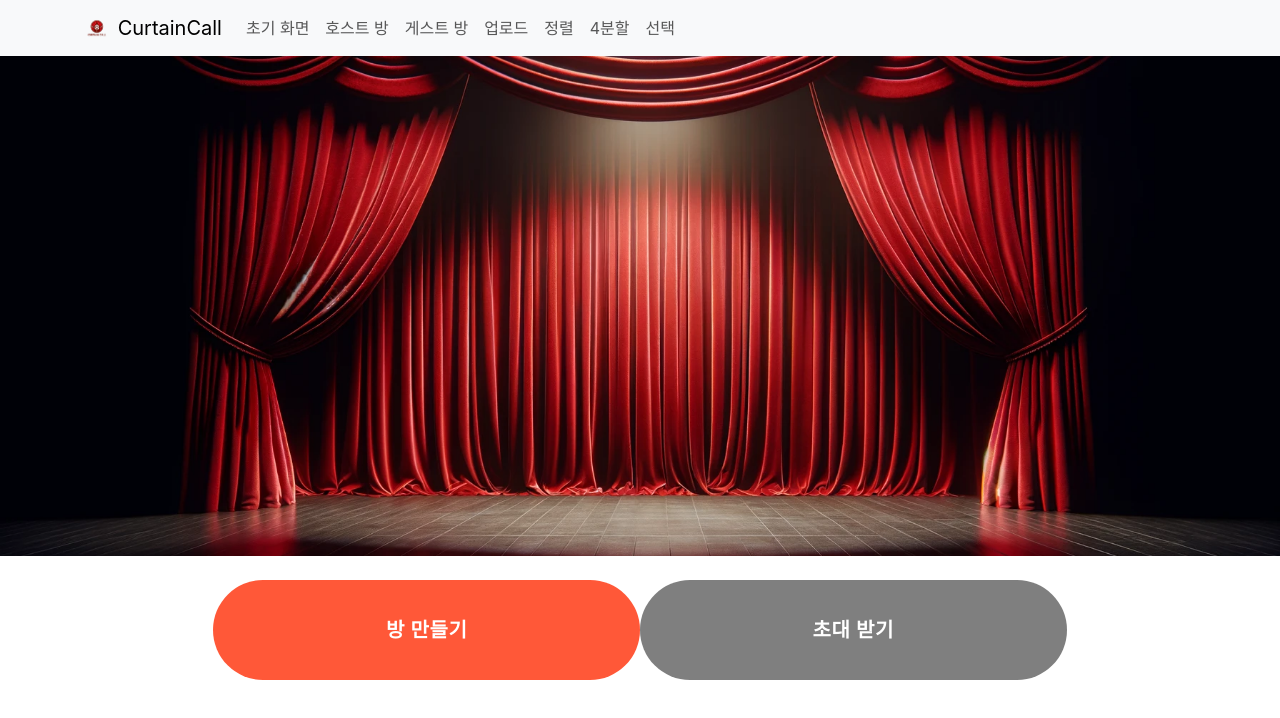
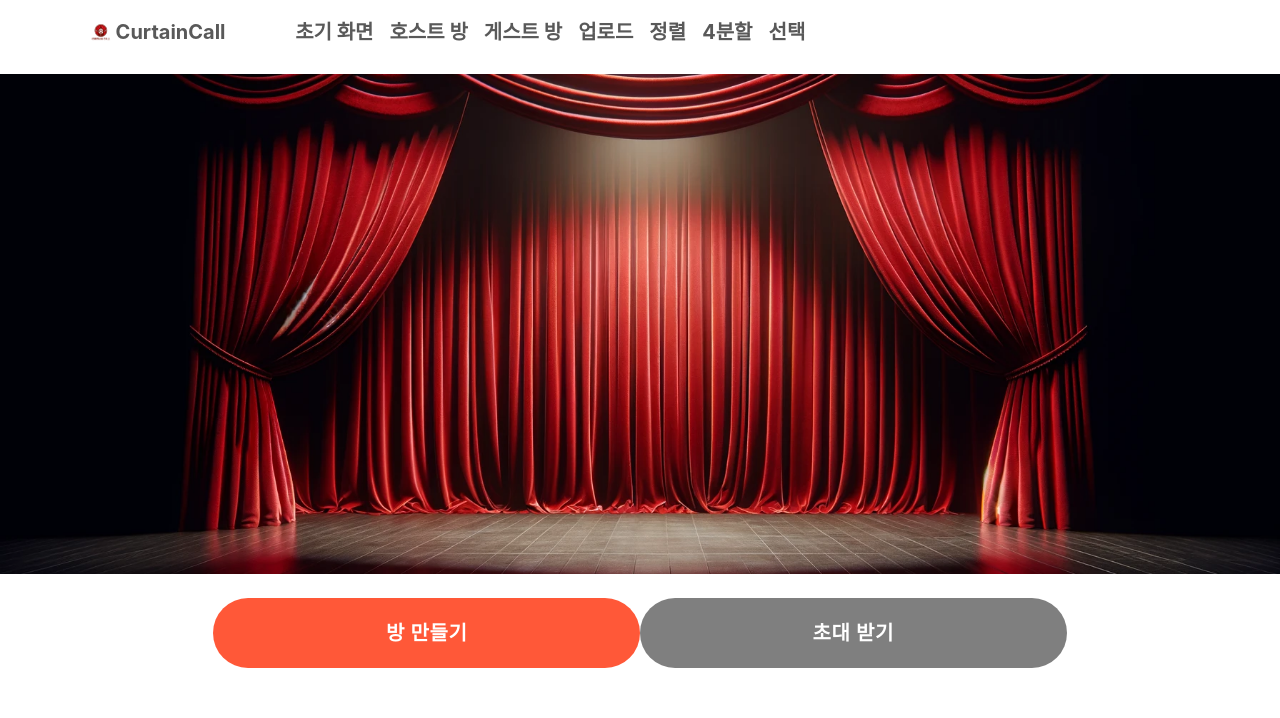
Before and after one commit to CSID-DGU/2024-1-OSS-team-1-curtaincall, a React (Create React App) app in the folder front/: page / in a window 1280 px wide. Shown: the top 718 px of the page. Built offline with nearby package versions, Linux system fonts and the light colour scheme.

Commit message:
feat : 화면 비율에 따라 네비게이션 바 메뉴 sideDrawer

```diff
--- a/front/src/App.css
+++ b/front/src/App.css
@@ -1,3 +1,25 @@
+.appLink {
+  display: inline-flex;
+  alignItems: center;
+  color: inherit;
+  textDecoration: none;
+  padding: 0px;
+  marginRight: 5%;
+  marginLeft: 5%;
+}
+
+.appIconButton {
+  marginLeft: auto;
+}
+
+.navLinks {
+  display: flex;
+  justifyContent: center;
+  padding: 8px;
+}
+
+
+/*이 아래는 효제코드*/
 .bg-body-tertiary {
   background-color: #fff2e6;
 
--- a/front/src/App.js
+++ b/front/src/App.js
@@ -1,16 +1,50 @@
 import { BrowserRouter as Router } from 'react-router-dom';
 import { useState } from 'react';
-import { Container, Navbar, Nav, Button, Row, Col } from 'react-bootstrap';
-import { Routes, Route, Link, useNavigate, Outlet } from 'react-router-dom';
+import { Routes, Route } from 'react-router-dom';
 import './App.css';
 import Start from './pages/Start';
 import Host from './pages/Host';
 import Guest from './pages/Guest';
 import Upload from './pages/Upload';
 import Sort from './pages/Sort';
-import Quater from './pages/Quarter';
 import Choose from './pages/Choose';
+import Quater from "./pages/Quarter";
 
+import {
+    useMediaQuery,
+    useTheme,
+} from "@mui/material";
+import NavigationBar from "./component/JS/NavigationBar";
+import SideDrawer from "./component/JS/SideDrawer";
+
+
+
+function App() {
+    const theme = useTheme();
+    const [drawerOpen, setDrawerOpen] = useState(false);
+    const handleDrawerToggle = () => setDrawerOpen(!drawerOpen);
+    const isMobile = useMediaQuery(theme.breakpoints.down('md'));
+
+    return (
+        <div className="App">
+            <Router>
+                <NavigationBar isMobile={isMobile} handleDrawerToggle={handleDrawerToggle} />
+                <SideDrawer open={drawerOpen} handleDrawerToggle={handleDrawerToggle} />
+                <Routes>
+                    <Route path="/" element={<Start />} />
+                    <Route path="/host" element={<Host />} />
+                    <Route path="/guest" element={<Guest />} />
+                    <Route path="/upload" element={<Upload />} />
+                    <Route path="/sort" element={<Sort />} />
+                    <Route path="/quater" element={<Quater />} />
+                    <Route path="/choose" element={<Choose />} />
+                    <Route path="*" element={<div>404</div>} />
+                </Routes>
+            </Router>
+        </div>
+    );
+}
+/*
 function App() {
     return (
         <div className="App">
@@ -53,42 +87,6 @@ function App() {
         </div>
     );
 }
+*/
 
 export default App;
-
-
-//frontend/src/app.js
-// import React, { Component } from 'react';
-
-// class App extends Component {
-//     state = {
-//         posts: []
-//     };
-
-//     async componentDidMount() {
-//         try {
-//             const res = await fetch('http://127.0.0.1:8000/CurtainCallApp/image/');
-//             const posts = await res.json();
-//             this.setState({
-//                 posts
-//             });
-//         } catch (e) {
-//             console.log(e);
-//         }
-//     }
-
-//     render() {
-//         return (
-//             <div>
-//                 {this.state.posts.map(item => (
-//                     <div key={item.id}>
-//                         <h1>{item.id}</h1>
-//                         <span>{item.host}</span>
-//                     </div>
-//                 ))}
-//             </div>
-//         );
-//     }
-// }
-
-// export default App;
--- a/front/src/component/JS/InvitationReceiveButton.js
+++ b/front/src/component/JS/InvitationReceiveButton.js
@@ -8,7 +8,7 @@ const IRTheme = createTheme({
             styleOverrides: {
                 root: {
                     width: '33.33%',
-                    height: '100px',
+                    height: '70px',
                     borderRadius: '50px',
                     fontWeight: 'bold',
                     fontSize: '1.25rem',
--- /dev/null
+++ b/front/src/component/JS/NavigationBar.js
@@ -0,0 +1,38 @@
+import React from 'react';
+import { Link } from 'react-router-dom';
+import { AppBar, Toolbar, IconButton} from '@mui/material';
+import { ThemeProvider } from '@mui/material/styles';
+import MenuIcon from '@mui/icons-material/Menu';
+import { NVTheme } from './NavigationBarTheme';
+
+function NavigationBar({ isMobile, handleDrawerToggle }) {
+    return (
+        <ThemeProvider theme={NVTheme}>
+        <AppBar position="static" elevation={0}>
+            <Toolbar style={{ display: 'flex' }}>
+                <Link to="/" style={{ display: 'inline-flex', alignItems: 'center', color: 'inherit', textDecoration: 'none', padding: '0px', marginRight: '5%', marginLeft: '5%' }}>
+                    <img alt="" src="/transparentCc.png" width="30" height="30" style={{ verticalAlign: 'middle' }} />
+                    CurtainCall
+                </Link>
+                {isMobile ? (
+                    <IconButton color="inherit" aria-label="open drawer" edge="end" onClick={handleDrawerToggle} sx={{ marginLeft: 'auto' }}>
+                        <MenuIcon />
+                    </IconButton>
+                ) : (
+                    <div style={{ display: 'flex', justifyContent: 'center' }}>
+                        <Link to="/" style={{ padding: 8, color: 'inherit', textDecoration: 'none' }}>초기 화면</Link>
+                        <Link to="/host" style={{ padding: 8, color: 'inherit', textDecoration: 'none' }}>호스트 방</Link>
+                        <Link to="/guest" style={{ padding: 8, color: 'inherit', textDecoration: 'none' }}>게스트 방</Link>
+                        <Link to="/upload" style={{ padding: 8, color: 'inherit', textDecoration: 'none' }}>업로드</Link>
+                        <Link to="/sort" style={{ padding: 8, color: 'inherit', textDecoration: 'none' }}>정렬</Link>
+                        <Link to="/quater" style={{ padding: 8, color: 'inherit', textDecoration: 'none' }}>4분할</Link>
+                        <Link to="/choose" style={{ padding: 8, color: 'inherit', textDecoration: 'none' }}>선택</Link>
+                    </div>
+                )}
+            </Toolbar>
+        </AppBar>
+        </ThemeProvider>
+    );
+}
+
+export default NavigationBar;
--- /dev/null
+++ b/front/src/component/JS/NavigationBarTheme.js
@@ -0,0 +1,22 @@
+import { createTheme } from '@mui/material/styles';
+
+export const NVTheme = createTheme({
+    palette: {
+    },
+    typography: {
+    },
+    components: {
+        MuiAppBar: {
+            styleOverrides: {
+                root: {
+                    borderRadius: 3,
+                    marginBottom: 10,
+                    fontWeight: 'bold',
+                    fontSize: '1.25rem',
+                    color: '#595959',
+                    backgroundColor: '#ffffff',
+                },
+            },
+        },
+    },
+});
--- a/front/src/component/JS/RoomMakerButton.js
+++ b/front/src/component/JS/RoomMakerButton.js
@@ -8,7 +8,7 @@ const RBTheme = createTheme({
             styleOverrides: {
                 root: {
                     width: '33.33%',
-                    height: '100px',
+                    height: '70px',
                     borderRadius: '50px',
                     fontWeight: 'bold',
                     fontSize: '1.25rem',
@@ -39,10 +39,10 @@ const RoomMakerButton = ({ children }) => {
                 onClick={handleClick}
                 disabled={loading}
                 sx={{
-                    backgroundColor: loading ? '#fd8064' : '#ff5838', // 로딩 상태에 따른 배경색 변경
+                    backgroundColor: loading ? '#ffa793' : '#ff5838', // 로딩 상태에 따른 배경색 변경
                     color: 'white',
                     '&:hover': {
-                        backgroundColor: loading ? '#fd8064' : '#fd8064' // 호버 상태에서의 배경색
+                        backgroundColor: loading ? '#ffa793' : '#ffa793' // 호버 상태에서의 배경색
                     }
                 }}
             >
--- /dev/null
+++ b/front/src/component/JS/SideDrawer.js
@@ -0,0 +1,20 @@
+import React from 'react';
+import { Drawer, List, ListItemButton, ListItemText, Link } from '@mui/material';
+
+function SideDrawer({ open, handleDrawerToggle }) {
+    return (
+        <Drawer anchor="right" open={open} onClose={handleDrawerToggle}>
+            <List>
+                <ListItemButton component={Link} to="/" onClick={handleDrawerToggle}><ListItemText primary="초기 화면" /></ListItemButton>
+                <ListItemButton component={Link} to="/host" onClick={handleDrawerToggle}><ListItemText primary="호스트 방" /></ListItemButton>
+                <ListItemButton component={Link} to="/guest" onClick={handleDrawerToggle}><ListItemText primary="게스트 방" /></ListItemButton>
+                <ListItemButton component={Link} to="/upload" onClick={handleDrawerToggle}><ListItemText primary="업로드" /></ListItemButton>
+                <ListItemButton component={Link} to="/sort" onClick={handleDrawerToggle}><ListItemText primary="정렬" /></ListItemButton>
+                <ListItemButton component={Link} to="/quarter" onClick={handleDrawerToggle}><ListItemText primary="4분할" /></ListItemButton>
+                <ListItemButton component={Link} to="/choose" onClick={handleDrawerToggle}><ListItemText primary="선택" /></ListItemButton>
+            </List>
+        </Drawer>
+    );
+}
+
+export default SideDrawer;
```
